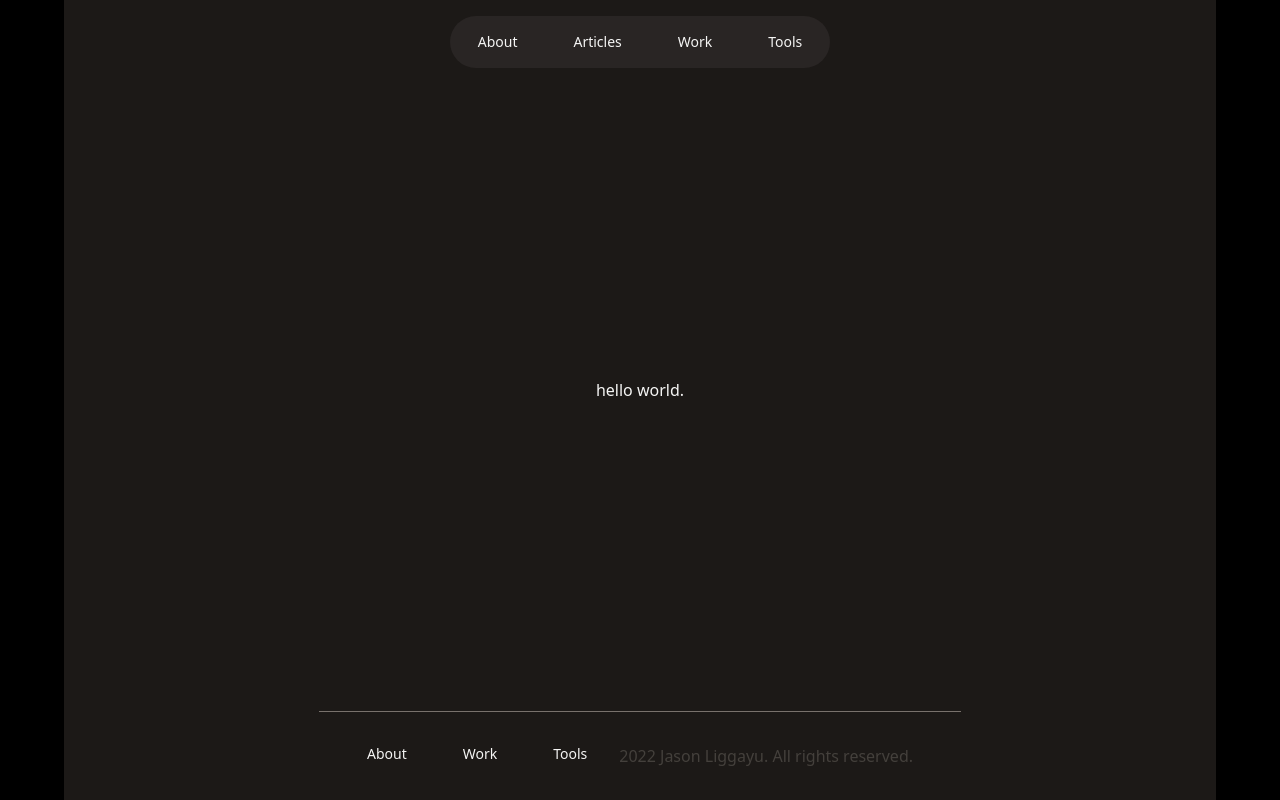
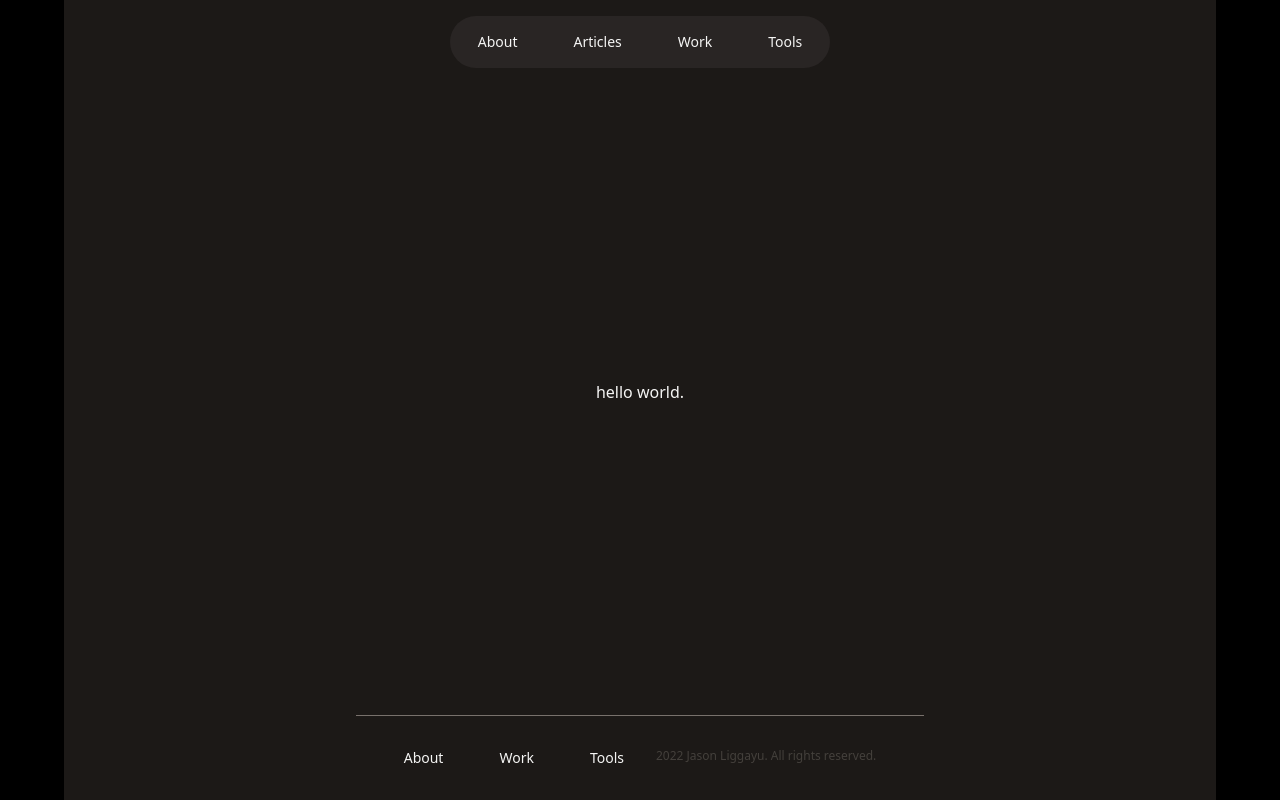
Before and after one commit to jasonligg/website, a Next.js app: page / in a window 1280 px wide. Built offline with nearby package versions, Linux system fonts and the light colour scheme.

Commit message:
make copyright extra small text size

```diff
--- a/src/app/layout.tsx
+++ b/src/app/layout.tsx
@@ -51,7 +51,7 @@ export default function RootLayout(props: Props) {
                 Tools
               </Link>
             </ul>
-            <p className="p-4 text-stone-700">
+            <p className="p-4 text-stone-700 text-xs">
               {new Date().getFullYear()} Jason Liggayu. All rights reserved.
             </p>
           </footer>
```
